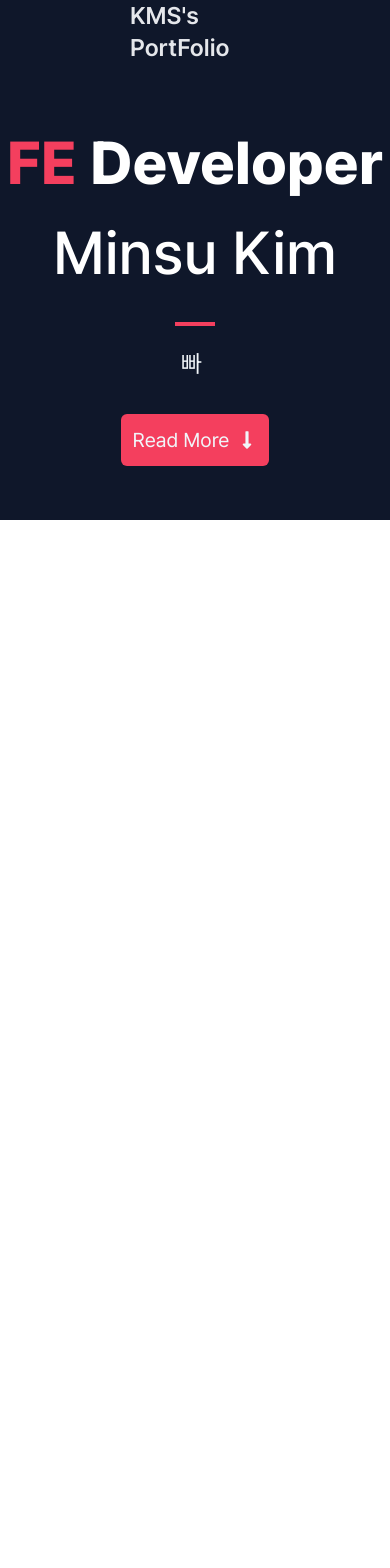
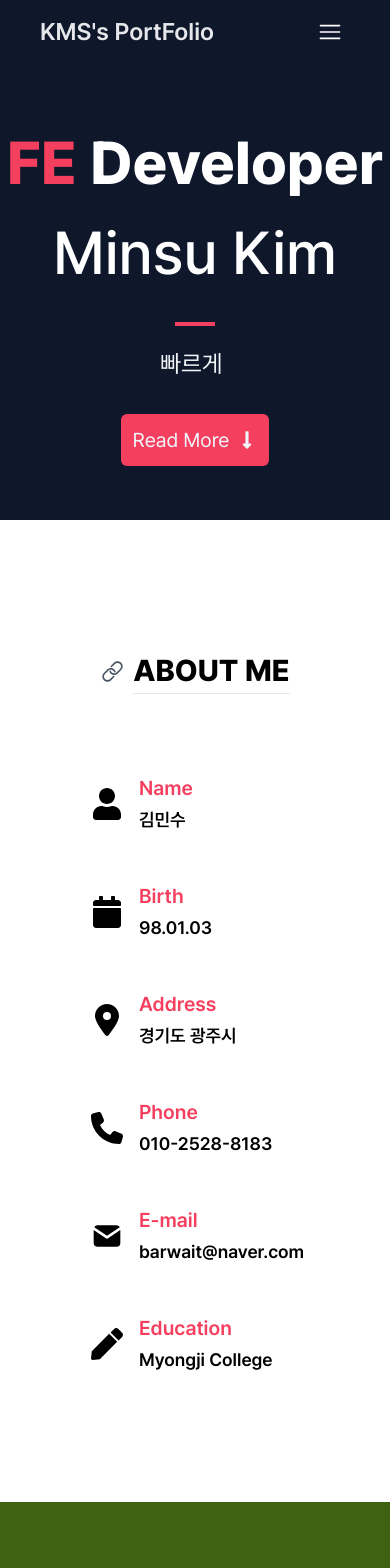
Before and after one commit to yoyobar/portfolio, a Next.js app: page / in a window 390 px wide. Shown: the top 1568 px of the page. Built offline with nearby package versions, Linux system fonts and the light colour scheme.

Commit message:
Feat: about.tsx와 skill.tsx 추가 작성

```diff
--- /dev/null
+++ b/app/config/store.ts
@@ -0,0 +1,9 @@
+import { create } from 'zustand';
+interface refStore {
+    ref: HTMLDivElement | null;
+    setRef: (text: HTMLDivElement) => void;
+}
+export const useRefStore = create<refStore>((set) => ({
+    ref: null,
+    setRef: (text: HTMLDivElement) => set(() => ({ ref: text })),
+}));
--- a/app/page.tsx
+++ b/app/page.tsx
@@ -1,10 +1,13 @@
-import Header from '@/components/Header';
+import About from '@/components/about';
+import Header from '@/components/header';
+import Skill from '@/components/skill';
 
 export default function Home() {
     return (
-        <div className="">
+        <div className="h-[200vh]">
             <Header />
-            <div className="h-[200vh]"></div>
+            <About />
+            <Skill />
         </div>
     );
 }
--- a/components/Header/Title.tsx
+++ b/components/Header/Title.tsx
@@ -1,29 +1,102 @@
+'use client';
+import { useState } from 'react';
+import { motion } from 'framer-motion';
+import { RxHamburgerMenu } from 'react-icons/rx';
+import { IoMdClose } from 'react-icons/io'; // Close icon
+
+const list = {
+    open: { opacity: 1, x: 0 },
+    closed: { opacity: 0, x: 0 },
+};
+
 const Title = () => {
+    const [isMenuOpen, setMenuOpen] = useState(false);
+
     const scrollTopHandler = () => {
         window.scrollTo({
             top: 0,
             behavior: 'smooth',
         });
+        setMenuOpen(false);
+    };
+
+    const aboutScrollHandler = () => {
+        document.querySelector('.about-container')?.scrollIntoView({
+            behavior: 'smooth',
+        });
+        setMenuOpen(false);
+    };
+
+    const skillScrollHandler = () => {
+        document.querySelector('.skill-container')?.scrollIntoView({
+            behavior: 'smooth',
+        });
+        setMenuOpen(false);
+    };
+
+    const toggleMenu = () => {
+        setMenuOpen(!isMenuOpen);
     };
 
     return (
         <>
-            <div className="px-[130px] fixed z-50 w-full h-16 flex items-center gap-10 bg-slate-900">
+            <div className="px-10 lg:px-[130px] fixed z-50 w-full h-16 flex items-center justify-between bg-slate-900">
                 <div
                     onClick={scrollTopHandler}
-                    className="hover:text-white cursor-pointer text-2xl font-semibold flex-grow text-gray-200"
+                    className="hover:text-white cursor-pointer text-2xl font-semibold text-gray-200"
                 >{`KMS's PortFolio`}</div>
-                <div className="hover:text-white cursor-pointer text-gray-200 font-medium hidden lg:block">
-                    About me
+                <div className="hidden lg:flex gap-10">
+                    <div
+                        onClick={aboutScrollHandler}
+                        className="hover:text-white cursor-pointer text-gray-200 font-medium"
+                    >
+                        About me
+                    </div>
+                    <div
+                        onClick={skillScrollHandler}
+                        className="hover:text-white cursor-pointer text-gray-200 font-medium"
+                    >
+                        Skills
+                    </div>
+                    <div className="hover:text-white cursor-pointer text-gray-200 font-medium">Archiving</div>
+                    <div className="hover:text-white cursor-pointer text-gray-200 font-medium">Projects</div>
                 </div>
-                <div className="hover:text-white cursor-pointer text-gray-200 font-medium hidden lg:block">Skills</div>
-                <div className="hover:text-white cursor-pointer text-gray-200 font-medium hidden lg:block">
-                    Archiving
-                </div>
-                <div className="hover:text-white cursor-pointer text-gray-200 font-medium hidden lg:block">
-                    Projects
+                <div
+                    onClick={toggleMenu}
+                    className="text-white flex justify-center items-center cursor-pointer lg:hidden p-2 rounded-full hover:bg-slate-700 transition"
+                >
+                    {isMenuOpen ? <IoMdClose className="text-2xl" /> : <RxHamburgerMenu className="text-2xl" />}
                 </div>
             </div>
+
+            <motion.div
+                className="fixed top-16 left-0 bg-slate-900 bg-opacity-75 w-full h-fit lg:hidden z-50"
+                initial="closed"
+                animate={isMenuOpen ? 'open' : 'closed'}
+                variants={list}
+                transition={{ duration: 0.3 }}
+            >
+                <div className="flex flex-col items-center p-4 select-none gap-4">
+                    <div
+                        onClick={aboutScrollHandler}
+                        className="hover:text-white cursor-pointer text-gray-200 font-medium text-2xl border-b-2 border-transparent hover:border-b-slate-100 transition"
+                    >
+                        About me
+                    </div>
+                    <div
+                        onClick={skillScrollHandler}
+                        className="hover:text-white cursor-pointer text-gray-200 font-medium text-2xl border-b-2 border-transparent hover:border-b-slate-100 transition"
+                    >
+                        Skills
+                    </div>
+                    <div className="hover:text-white cursor-pointer text-gray-200 font-medium text-2xl border-b-2 border-transparent hover:border-b-slate-100 transition">
+                        Archiving
+                    </div>
+                    <div className="hover:text-white cursor-pointer text-gray-200 font-medium text-2xl border-b-2 border-transparent hover:border-b-slate-100 transition">
+                        Projects
+                    </div>
+                </div>
+            </motion.div>
         </>
     );
 };
--- a/components/Header/index.tsx
+++ b/components/Header/index.tsx
@@ -5,6 +5,12 @@ import { motion } from 'framer-motion';
 import { FaLongArrowAltDown } from 'react-icons/fa';
 import { TypeAnimation } from 'react-type-animation';
 const Header = () => {
+    const aboutHandler = () => {
+        document.querySelector('.about-container')?.scrollIntoView({
+            behavior: 'smooth',
+        });
+    };
+
     return (
         <>
             <Title />
@@ -31,13 +37,15 @@ const Header = () => {
                     />
                 </div>
                 <motion.button
+                    onClick={aboutHandler}
                     whileTap={{ translateY: 10 }}
                     whileHover={{ scale: 1.05 }}
-                    className="mt-10 bg-rose-500  p-3 text-xl rounded-md flex justify-center items-center gap-2"
+                    className=" mt-10 bg-rose-500  p-3 text-xl rounded-md flex justify-center items-center gap-2"
                 >
                     Read More
                     <FaLongArrowAltDown />
                 </motion.button>
+                <div className="about-container"></div>
             </div>
         </>
     );
--- /dev/null
+++ b/components/about/AboutList.tsx
@@ -0,0 +1,68 @@
+import { FaUser } from 'react-icons/fa';
+import { FaCalendar } from 'react-icons/fa';
+import { FaLocationDot } from 'react-icons/fa6';
+import { FaPhone } from 'react-icons/fa6';
+import { TbMailFilled } from 'react-icons/tb';
+import { FaPen } from 'react-icons/fa';
+const AboutList = () => {
+    return (
+        <div className="mt-20 grid gap-y-12 w-2/3 grid-cols-1 md:grid-cols-2 xl:grid-cols-3">
+            <li className="w-full flex justify-center items-center gap-4">
+                <div className="w-8 h-8 flex justify-center items-center">
+                    <FaUser className="w-full h-full" />
+                </div>
+                <div className="flex flex-col gap-1 w-40">
+                    <div className="text-xl font-semibold text-rose-500">Name</div>
+                    <div className="text-lg font-semibold">김민수</div>
+                </div>
+            </li>
+            <li className="w-full flex justify-center items-center gap-4">
+                <div className="w-8 h-8 flex justify-center items-center">
+                    <FaCalendar className="w-full h-full" />
+                </div>
+                <div className="flex flex-col gap-1 w-40">
+                    <div className="text-xl font-semibold text-rose-500">Birth</div>
+                    <div className="text-lg font-semibold">98.01.03</div>
+                </div>
+            </li>
+            <li className="w-full flex justify-center items-center gap-4">
+                <div className="w-8 h-8">
+                    <FaLocationDot className="w-full h-full" />
+                </div>
+                <div className="flex flex-col gap-1 w-40">
+                    <div className="text-xl font-semibold text-rose-500">Address</div>
+                    <div className="text-lg font-semibold">경기도 광주시</div>
+                </div>
+            </li>
+            <li className="w-full flex justify-center items-center gap-4">
+                <div className="w-8 h-8">
+                    <FaPhone className="w-full h-full" />
+                </div>
+                <div className="flex flex-col gap-1 w-40">
+                    <div className="text-xl font-semibold text-rose-500">Phone</div>
+                    <div className="text-lg font-semibold">010-2528-8183</div>
+                </div>
+            </li>
+            <li className="w-full flex justify-center items-center gap-4">
+                <div className="w-8 h-8">
+                    <TbMailFilled className="w-full h-full" />
+                </div>
+                <div className="flex flex-col gap-1 w-40">
+                    <div className="text-xl font-semibold text-rose-500">E-mail</div>
+                    <div className="text-lg font-semibold">barwait@naver.com</div>
+                </div>
+            </li>
+            <li className="w-full flex justify-center items-center gap-4">
+                <div className="w-8 h-8">
+                    <FaPen className="w-full h-full" />
+                </div>
+                <div className="flex flex-col gap-1 w-40">
+                    <div className="text-xl font-semibold text-rose-500">Education</div>
+                    <div className="text-lg font-semibold">Myongji College</div>
+                </div>
+            </li>
+        </div>
+    );
+};
+
+export default AboutList;
--- /dev/null
+++ b/components/about/index.tsx
@@ -0,0 +1,31 @@
+'use client';
+import { useRef } from 'react';
+import { IoIosLink } from 'react-icons/io';
+import AboutList from './AboutList';
+
+const About = () => {
+    const scrollHandler = () => {
+        document.querySelector('.about-container')?.scrollIntoView({
+            behavior: 'smooth',
+        });
+    };
+
+    return (
+        <>
+            <div className="w-full my-32 flex justify-center items-center">
+                <div className="w-full flex flex-col items-center justify-center">
+                    <div className="flex gap-2 relative justify-center items-center">
+                        <div onClick={scrollHandler} className="cursor-pointer w-[25px] h-[25px]">
+                            <IoIosLink className="w-full h-full text-gray-600 hover:text-black" />
+                        </div>
+                        <div className="text-[30px] lg:text-[50px] font-extrabold border-b">ABOUT ME</div>
+                    </div>
+                    <AboutList />
+                </div>
+            </div>
+            <div className="skill-container"></div>
+        </>
+    );
+};
+
+export default About;
--- /dev/null
+++ b/components/skill/index.tsx
@@ -0,0 +1,27 @@
+'use client';
+import { IoIosLink } from 'react-icons/io';
+
+const About = () => {
+    const scrollHandler = () => {
+        document.querySelector('.skill-container')?.scrollIntoView({
+            behavior: 'smooth',
+        });
+    };
+
+    return (
+        <>
+            <div className="px-[130px] w-full my-32 flex justify-center items-center bg-lime-800 h-[300px]">
+                <div className="w-full flex flex-col items-center justify-center">
+                    <div className="flex gap-2 relative justify-center items-center">
+                        <div onClick={scrollHandler} className="cursor-pointer w-[25px] h-[25px]">
+                            <IoIosLink className="w-full h-full text-lime-50 hover:text-lime-400" />
+                        </div>
+                        <div className="text-[30px] lg:text-[50px] font-extrabold border-b text-lime-50">SKILL</div>
+                    </div>
+                </div>
+            </div>
+        </>
+    );
+};
+
+export default About;
--- a/package.json
+++ b/package.json
@@ -14,7 +14,8 @@
     "react": "^18",
     "react-dom": "^18",
     "react-icons": "^5.3.0",
-    "react-type-animation": "^3.2.0"
+    "react-type-animation": "^3.2.0",
+    "zustand": "^4.5.5"
   },
   "devDependencies": {
     "@types/node": "^20",
```
Also changed, not shown: 1 other file (tests, documents, lock files or other folders).
